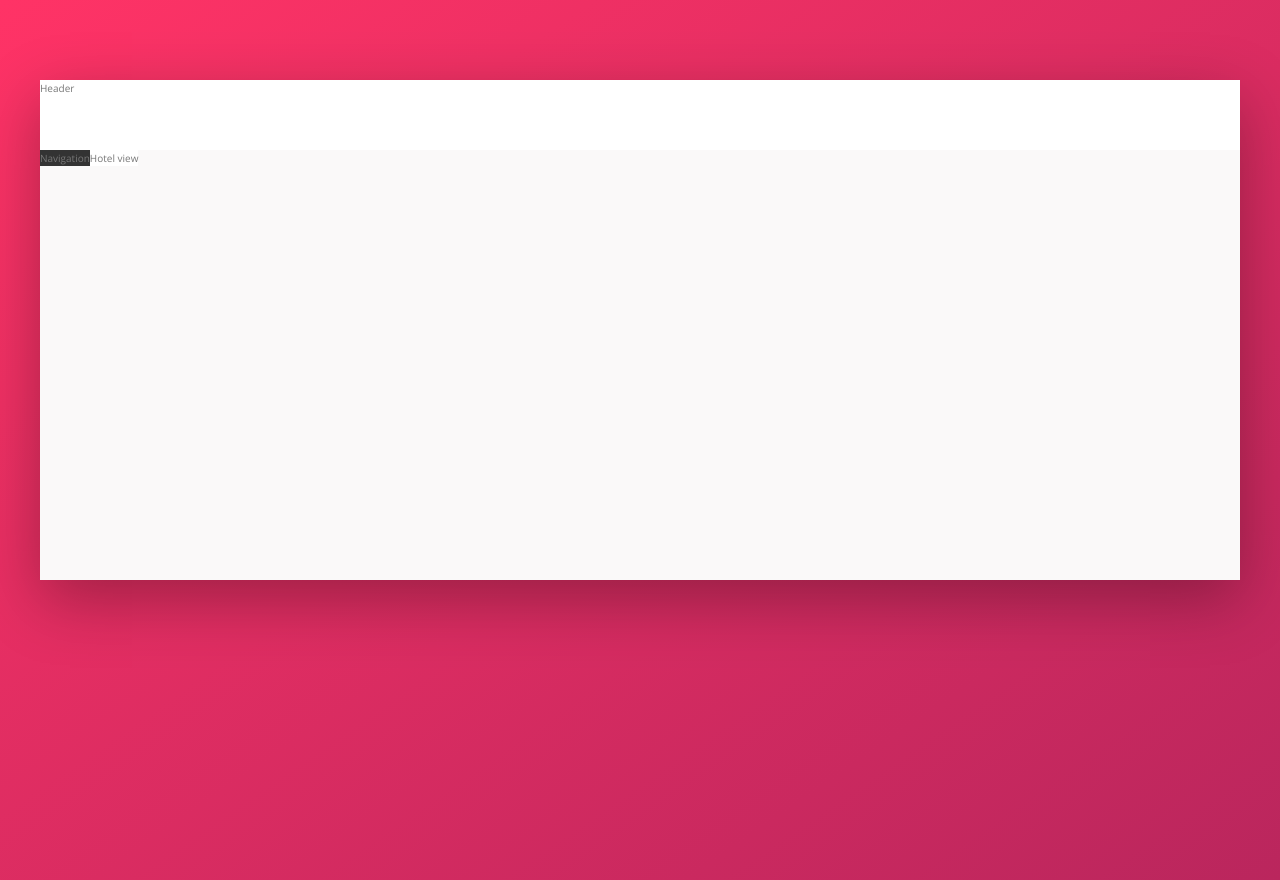
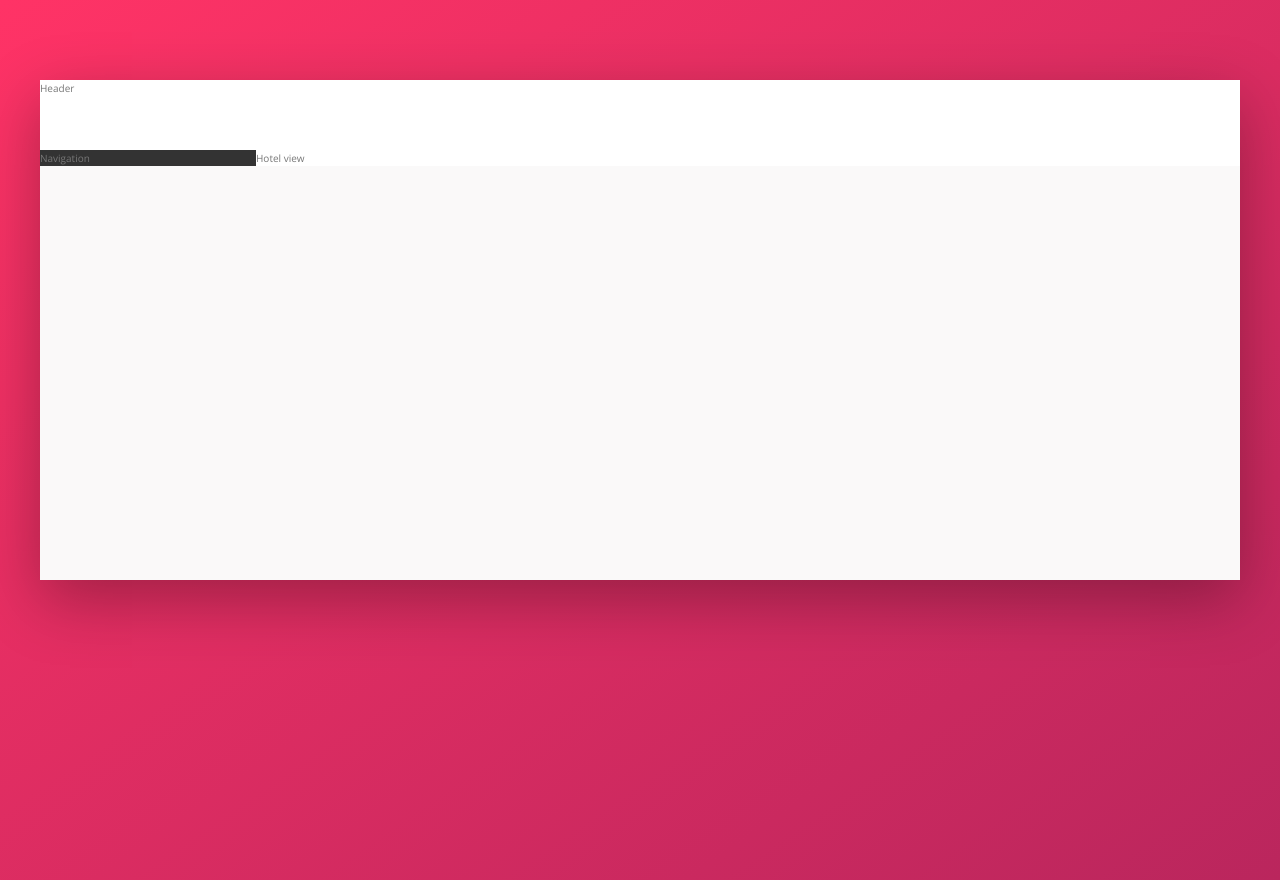
Before and after one commit to clementschris/trillo-project, a website: page index.html in a window 1280 px wide. Drawn offline with nearby package versions, Linux system fonts and the light colour scheme.

Commit message:
layout coded

```diff
--- a/sass/_layout.scss
+++ b/sass/_layout.scss
@@ -19,8 +19,11 @@
 
 .sidebar {
     background-color: var(--color-grey-dark-1);
+
+    flex: 0 0 18%;
 }
 
 .hotel-view {
     background-color: #fff;
+    flex: 1;
 }
```
Also changed, not shown: css/style.css.
